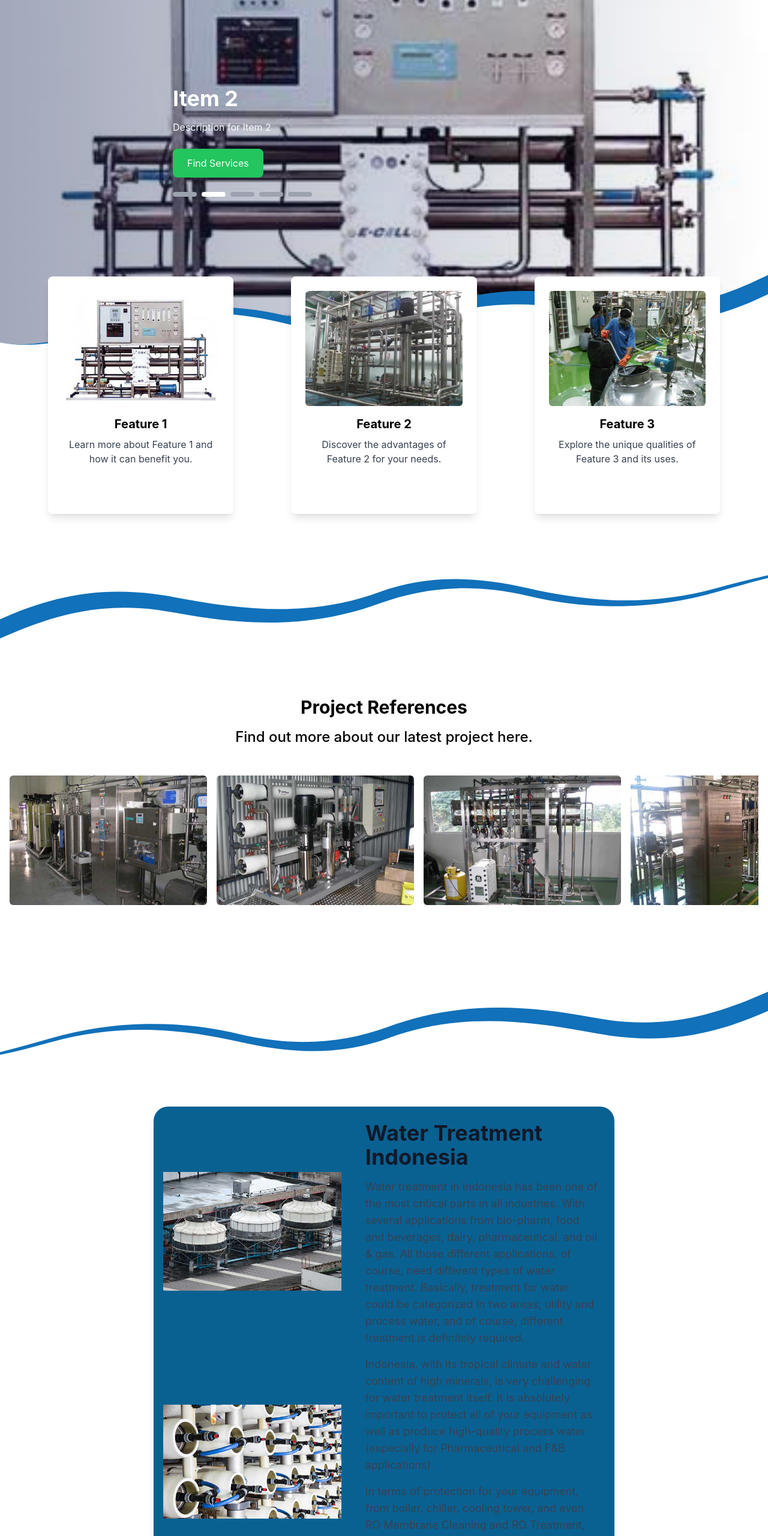
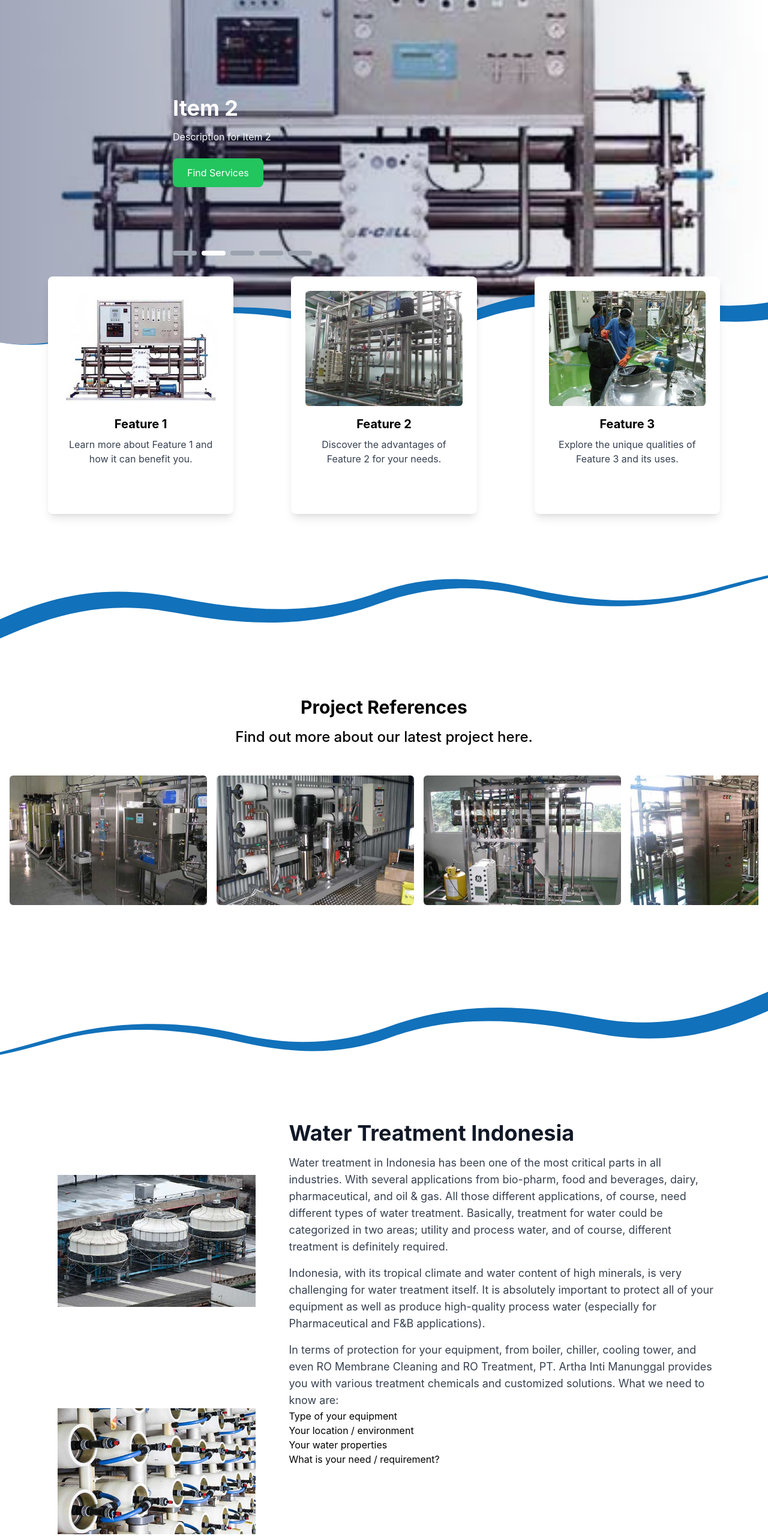
Before and after one commit to cahya24/artha-inti-website, a Next.js app: page / in a window 1280 px wide. Shown: the part 234-2795 px from the top of the page at 60% size. Built offline with nearby package versions, Linux system fonts and the light colour scheme.

Commit message:
Sidescroller Minor Changes + Responsive

```diff
--- a/app/component/sidescrollermenu.js
+++ b/app/component/sidescrollermenu.js
@@ -37,7 +37,7 @@ const items = [
 
 function IndicatorDots({ currentIndex, setCurrentIndex, resetTimer }) {
   return (
-    <div className="flex space-x-2 mt-6">
+    <div className="flex space-x-2">
       {items.map((_, index) => (
         <button
           key={index}
@@ -56,27 +56,22 @@ function IndicatorDots({ currentIndex, setCurrentIndex, resetTimer }) {
 
 export default function SidescrollerMenu() {
   const [currentIndex, setCurrentIndex] = useState(0);
-  const [timer, setTimer] = useState(null);
 
-  const startTimer = useCallback(() => {
-    return setInterval(() => {
-      setCurrentIndex((prevIndex) => (prevIndex + 1) % items.length);
-    }, 5000);
+  const nextSlide = useCallback(() => {
+    setCurrentIndex((prevIndex) => (prevIndex + 1) % items.length);
   }, []);
 
   const resetTimer = useCallback(() => {
-    if (timer) clearInterval(timer);
-    const newTimer = startTimer();
-    setTimer(newTimer);
-  }, [timer, startTimer]);
+    // This function is now empty as we're using a different approach
+  }, []);
 
   useEffect(() => {
-    const newTimer = startTimer();
-    setTimer(newTimer);
+    const timer = setInterval(nextSlide, 5000);
+
     return () => {
-      if (newTimer) clearInterval(newTimer);
+      clearInterval(timer);
     };
-  }, [startTimer]);
+  }, [nextSlide]);
 
   return (
     <div className="relative w-full h-[700px] overflow-hidden">
@@ -99,21 +94,25 @@ export default function SidescrollerMenu() {
 
             {/* Content */}
             <div className="absolute z-20 inset-0 flex items-center">
-              <div className="max-w-3xl text-left ml-64 px-8">
-                <h3 className="text-4xl font-bold text-white mb-4 line-clamp-2">{item.name}</h3>
-                <p className="text-base text-slate-50 mb-6 line-clamp-2">{item.description}</p>
-                <button className="px-6 py-3 bg-green-500 text-white rounded-lg hover:bg-green-600 transition-all duration-300 ease-in-out">
+              <div className="max-w-3xl text-left ml-16 sm:ml-24 md:ml-32 lg:ml-64 px-4 sm:px-6 md:px-8">
+                <h3 className="text-2xl sm:text-3xl md:text-4xl font-bold text-white mb-2 sm:mb-3 md:mb-4 line-clamp-2">{item.name}</h3>
+                <p className="text-sm sm:text-base text-slate-50 mb-4 sm:mb-5 md:mb-6 line-clamp-2">{item.description}</p>
+                <button className="px-4 py-2 sm:px-5 sm:py-2.5 md:px-6 md:py-3 bg-green-500 text-white rounded-lg hover:bg-green-600 transition-all duration-300 ease-in-out text-sm sm:text-base">
                   Find Services
                 </button>
-                <IndicatorDots
-                  currentIndex={currentIndex}
-                  setCurrentIndex={setCurrentIndex}
-                  resetTimer={resetTimer}
-                />
               </div>
             </div>
           </div>
         ))}
+      </div>
+
+      {/* Indicator Dots - positioned absolutely */}
+      <div className="absolute bottom-40 left-26 sm:left-32 md:left-40 lg:left-72 z-30">
+        <IndicatorDots
+          currentIndex={currentIndex}
+          setCurrentIndex={setCurrentIndex}
+          resetTimer={resetTimer}
+        />
       </div>
 
       {/* SVG Separator */}
@@ -122,7 +121,7 @@ export default function SidescrollerMenu() {
           <svg
             className="relative w-full h-full"
             xmlns="http://www.w3.org/2000/svg"
-            viewBox="0 0 1000 100"
+            viewBox="0 0 900 100"
             preserveAspectRatio="none"
           >
             <path
--- a/app/component/temp.js
+++ b/app/component/temp.js
@@ -1,9 +1,32 @@
-<div className='h-36 overflow-hidden bg-primary'>
-        <svg
-          className="h-full w-full"
-          xmlns="http://www.w3.org/2000/svg"
-          viewBox="0 0 1440 320"
-          preserveAspectRatio="none">
-          <path fill="#EEF7FF" fill-opacity="1" d="M0,160L80,154.7C160,149,320,139,480,160C640,181,800,235,960,229.3C1120,224,1280,160,1360,128L1440,96L1440,320L1360,320C1280,320,1120,320,960,320C800,320,640,320,480,320C320,320,160,320,80,320L0,320Z"></path>
-        </svg>
-      </div>
+const items = [
+  {
+    id: 1,
+    name: "Leading Supplier of the World's Best Water Filtration and Purification Systems",
+    image: "placeholdersidescroller.jpg",
+    description: "For more than four decades, Mar Cor has built a reputation in the medical, commercial and industrial marketplace as the #1 leading supplier of water filtration systems and disinfection products.",
+  },
+  {
+    id: 2,
+    name: "Item 2",
+    image: "Artha-Inti-Equipment.jpg",
+    description: "Description for Item 2",
+  },
+  {
+    id: 3,
+    name: "Item 3",
+    image: "placeholdersidescroller.jpg",
+    description: "Description for Item 3",
+  },
+  {
+    id: 4,
+    name: "Item 4",
+    image: "placeholdersidescroller.jpg",
+    description: "Description for Item 4",
+  },
+  {
+    id: 5,
+    name: "Item 5",
+    image: "placeholdersidescroller.jpg",
+    description: "Description for Item 5",
+  },
+];
--- a/app/component/textcontent1.js
+++ b/app/component/textcontent1.js
@@ -4,10 +4,10 @@ import React from 'react';
 
 export default function TextContent1() {
   return (
-    <div className="min-h-fit bg-secondary flex items-center justify-center p-16">
-      <div className="flex max-w-3xl w-full bg-primary rounded-3xl shadow-lg">
+    <div className="min-h-fit flex bg-secondary items-center justify-center p-16">
+      <div className="flex max-w-6xl w-full bg-secondary">
         {/* Image Section */}
-        <div className="w-1/2 p-4">
+        <div className="w-1/2 p-8">
           <img
             src="Cooling-Tower-Water-Treatment-Indonesia.jpg" // Update with your image path
             alt="Water Treatment"
@@ -20,7 +20,7 @@ export default function TextContent1() {
           />
         </div>
         {/* Text Section */}
-        <div className="w-2/3 p-6">
+        <div className="w-full p-6">
           <h1 className="text-4xl font-bold text-gray-900 mb-4">Water Treatment Indonesia</h1>
           <p className="text-lg text-gray-700 mb-4">
             Water treatment in Indonesia has been one of the most critical parts in all industries. With several applications from bio-pharm, food and beverages, dairy, pharmaceutical, and oil & gas.
@@ -32,6 +32,12 @@ export default function TextContent1() {
           <p className="text-lg text-gray-700">
             In terms of protection for your equipment, from boiler, chiller, cooling tower, and even RO Membrane Cleaning and RO Treatment, PT. Artha Inti Manunggal provides you with various treatment chemicals and customized solutions. What we need to know are:
           </p>
+          <ul>
+            <li>Type of your equipment</li>
+            <li>Your location / environment</li>
+            <li>Your water properties</li>
+            <li>What is your need / requirement?</li>
+          </ul>
         </div>
       </div>
     </div>
```
